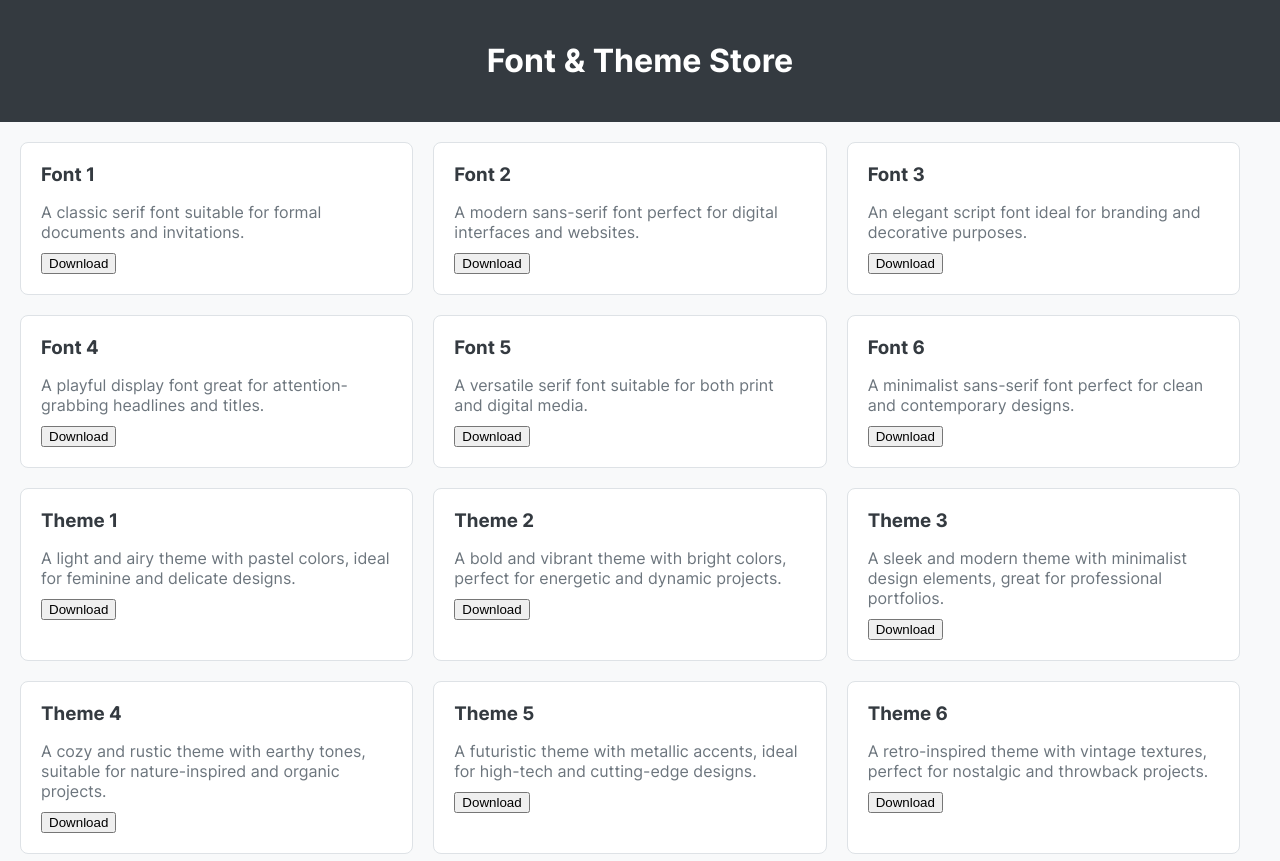
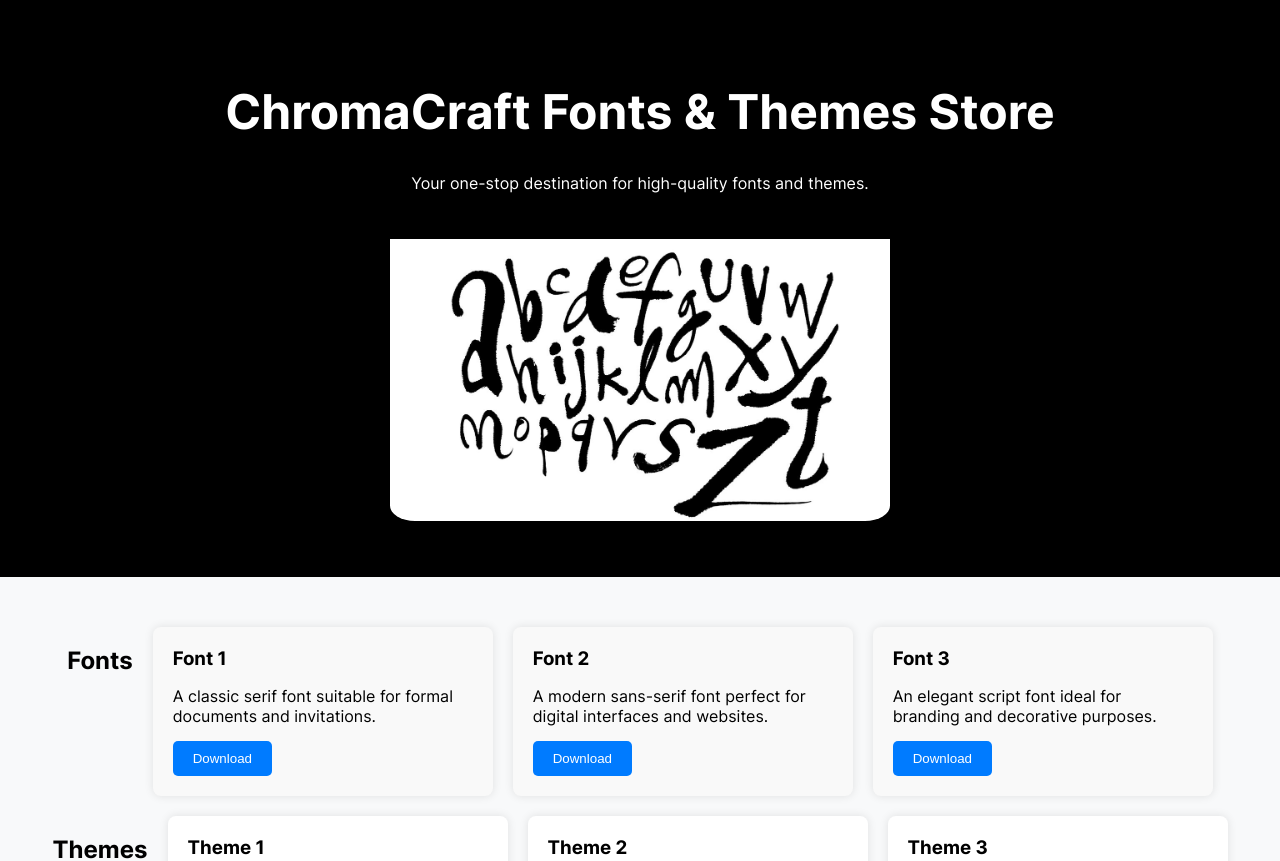
Before and after one commit to ChromaCraftDev/website, a React (Create React App) app in the folder my-react-app/: page / in a window 1280 px wide. Shown: the top 861 px of the page. Built offline with nearby package versions, Linux system fonts and the light colour scheme.

Commit message:
store (error fixed)

```diff
--- a/my-react-app/src/App.css
+++ b/my-react-app/src/App.css
@@ -1,3 +1,5 @@
+/* App.css */
+
 @font-face {
   font-family: 'CustomFont';
   src: url('./inter.ttf') format('truetype'); /* adjust the path and format based on your font file */
@@ -5,181 +7,43 @@
 
 body {
   font-family: 'CustomFont'; /* Use the custom font */
-}
-
-body {
-  font-family: CustomFont;
   margin: 0;
   padding: 0;
   background-color: #f8f9fa;
 }
 
 header {
-  background-color: #343a40;
+  background-color: #000000;
   color: white;
   padding: 20px;
   text-align: center;
+  padding-top: 50px; /* Add padding to the top of the header */
+  padding-bottom: 50px; /* Add padding to the bottom of the header */
+  font-size: x-large; /* Increase font size for the header */
+}
+
+header p {
+  font-size: 16px; /* Set font size for the description */
+  margin-top: 10px; /* Add margin to the top of the description */
 }
 
 .container {
   display: flex;
-  padding: 20px;
-}
-
-.sidebar {
-  flex-basis: 200px;
-  margin-right: 20px;
-}
-
-.user-details, .navigation {
-  background-color: #f8f9fa;
-  padding: 20px;
-  border-radius: 8px;
-  margin-bottom: 20px;
-}
-
-.user-details h2, .navigation h2 {
-  margin-top: 0;
-  margin-bottom: 10px;
-  color: #343a40;
-}
-
-.navigation ul {
-  list-style-type: none;
-  padding: 0;
-}
-
-.navigation ul li {
-  margin-bottom: 10px;
-}
-
-.navigation ul li a {
-  text-decoration: none;
-  color: #343a40;
-  transition: color 0.3s ease;
-}
-
-.navigation ul li a:hover {
-  color: #007bff;
+  flex-direction: column;
+  align-items: center;
+  padding: 50px; /* Add padding to the container */
 }
 
 .products {
-  flex-grow: 1;
   display: flex;
   flex-wrap: wrap;
+  justify-content: center;
 }
 
-.product {
-  width: calc(33.33% - 20px);
-  margin-right: 20px;
-  margin-bottom: 20px;
-  border: 1px solid #dee2e6;
-  border-radius: 8px;
-  background-color: white;
-  padding: 20px;
-  transition: transform 0.3s ease;
-  box-sizing: border-box;
-}
-
-.product:hover {
-  transform: translateY(-5px);
-  box-shadow: 0 0 20px rgba(0, 0, 0, 0.1);
-}
-
-.product h3 {
-  margin-top: 0;
-  margin-bottom: 10px;
-  color: #343a40;
-}
-
-.product p {
-  margin-bottom: 10px;
-  color: #6c757d;
-}
-
-.cart {
-  flex-basis: 300px;
-  background-color: #f8f9fa;
-  padding: 20px;
-  border-radius: 8px;
-}
-
-.cart h2 {
-  margin-top: 0;
-  margin-bottom: 10px;
-  color: #343a40;
-}
-
-.cart ul {
-  list-style-type: none;
-  padding: 0;
-}
-
-.cart ul li {
-  margin-bottom: 10px;
-  color: #6c757d;
-}
-
-.cart button {
-  padding: 10px 20px;
-  background-color: #007bff;
-  color: white;
-  border: none;
-  border-radius: 8px;
-  cursor: pointer;
-  transition: background-color 0.3s ease;
-}
-
-.cart button:hover {
-  background-color: #0056b3;
-}
-
-/* New styles for themes */
-.favorites {
-  flex-basis: 300px;
-  background-color: #f8f9fa;
-  padding: 20px;
-  border-radius: 8px;
-}
-
-.favorites h2 {
-  margin-top: 0;
-  margin-bottom: 10px;
-  color: #343a40;
-}
-
-.favorites ul {
-  list-style-type: none;
-  padding: 0;
-}
-
-.favorites ul li {
-  margin-bottom: 10px;
-  color: #6c757d;
-}
-
-.favorites button {
-  padding: 10px 20px;
-  background-color: #28a745; /* Green color for download button */
-  color: white;
-  border: none;
-  border-radius: 8px;
-  cursor: pointer;
-  transition: background-color 0.3s ease;
-}
-
-.favorites button:hover {
-  background-color: #218838; /* Darker green color on hover */
-}
-
-
-/* App.css */
-
-/* Common styles for both Product and Theme cards */
 .card {
   width: 300px;
   padding: 20px;
-  margin: 10px;
+  margin-bottom: 20px; /* Add margin between cards */
   border-radius: 8px;
   background-color: #fff;
   box-shadow: 0 0 10px rgba(0, 0, 0, 0.1);
@@ -187,31 +51,43 @@ header {
 }
 
 .card:hover {
-  transform: translateY(-5px);
-  box-shadow: 0 0 20px rgba(0, 0, 0, 0.2);
+  transform: scale(1.1);
 }
 
 .card h3 {
   margin-top: 0;
   margin-bottom: 10px;
-  color: #333;
+  color: #000000;
 }
 
 .card p {
   margin-bottom: 15px;
-  color: #666;
+  color: #000000;
 }
 
-/* Styles specific to Product cards */
 .products {
   display: flex;
   flex-wrap: wrap;
   justify-content: center;
+  gap: 20px; /* Add gap between cards */
 }
 
-/* Styles specific to Theme cards */
 .products:nth-child(odd) .card {
   background-color: #f9f9f9;
+}
+
+.example-image {
+  width: 500px;
+  height: auto;
+  border-radius: 5%;
+  box-shadow: 0 2px 4px rgba(0, 0, 0, 0.1);
+  transition: transform 0.3s ease;
+  padding-top: 30px; /* Add padding to the top of the image */
+}
+
+.example-image:hover {
+  transform: translateY(-5px);
+  box-shadow: 0 0 20px rgba(0, 0, 0, 0.2);
 }
 
 .downloadBtn {
@@ -227,29 +103,3 @@ header {
 .downloadBtn:hover {
   background-color: #0056b3;
 }
-
-/* Additional styles for the App */
-.App {
-  font-family: 'CustomFont', sans-serif;
-  background-color: #f8f9fa;
-}
-
-header {
-  background-color: #343a40;
-  color: white;
-  padding: 20px;
-  text-align: center;
-}
-
-.container {
-  display: flex;
-  flex-direction: column;
-  align-items: center;
-  padding: 20px;
-}
-
-.products {
-  display: flex;
-  flex-wrap: wrap;
-  justify-content: center;
-}
--- a/my-react-app/src/App.jsx
+++ b/my-react-app/src/App.jsx
@@ -1,5 +1,7 @@
 import React from 'react';
 import './App.css'; // Import CSS file
+import exampleImage from './Images/sample.jpg';
+
 
 function Product({ name, description }) {
   const downloadFont = () => {
@@ -8,25 +10,24 @@ function Product({ name, description }) {
   };
 
   return (
-    <div className="product">
+    <div className="card product">
       <h3>{name}</h3>
       <p>{description}</p>
-      <button onClick={downloadFont}>Download</button>
+      <button className="downloadBtn" onClick={downloadFont}>Download</button>
     </div>
   );
 }
 
 function Theme({ name, description }) {
   const downloadTheme = () => {
-    // Simulate downloading the theme file
     alert(`Downloading theme: ${name}`);
   };
 
   return (
-    <div className="product">
+    <div className="card theme">
       <h3>{name}</h3>
       <p>{description}</p>
-      <button onClick={downloadTheme}>Download</button>
+      <button className="downloadBtn" onClick={downloadTheme}>Download</button>
     </div>
   );
 }
@@ -35,25 +36,25 @@ function App() {
   return (
     <div className="App">
       <header>
-        <h1>Font & Theme Store</h1>
+        <h1>ChromaCraft Fonts & Themes Store</h1>
+        <p>Your one-stop destination for high-quality fonts and themes.</p>
+
+        <img src={exampleImage} alt="sample" className='example-image'/>
+
       </header>
       <div className="container">
         <div className="products">
+          <h2>Fonts</h2>
           <Product name="Font 1" description="A classic serif font suitable for formal documents and invitations." />
           <Product name="Font 2" description="A modern sans-serif font perfect for digital interfaces and websites." />
           <Product name="Font 3" description="An elegant script font ideal for branding and decorative purposes." />
-          <Product name="Font 4" description="A playful display font great for attention-grabbing headlines and titles." />
-          <Product name="Font 5" description="A versatile serif font suitable for both print and digital media." />
-          <Product name="Font 6" description="A minimalist sans-serif font perfect for clean and contemporary designs." />
           {/* Add more Product components here for additional fonts */}
         </div>
         <div className="products">
+          <h2>Themes</h2>
           <Theme name="Theme 1" description="A light and airy theme with pastel colors, ideal for feminine and delicate designs." />
           <Theme name="Theme 2" description="A bold and vibrant theme with bright colors, perfect for energetic and dynamic projects." />
           <Theme name="Theme 3" description="A sleek and modern theme with minimalist design elements, great for professional portfolios." />
-          <Theme name="Theme 4" description="A cozy and rustic theme with earthy tones, suitable for nature-inspired and organic projects." />
-          <Theme name="Theme 5" description="A futuristic theme with metallic accents, ideal for high-tech and cutting-edge designs." />
-          <Theme name="Theme 6" description="A retro-inspired theme with vintage textures, perfect for nostalgic and throwback projects." />
           {/* Add more Theme components here for additional themes */}
         </div>
       </div>
```
Also changed, not shown: my-react-app/src/Images/sample.jpg (added).
